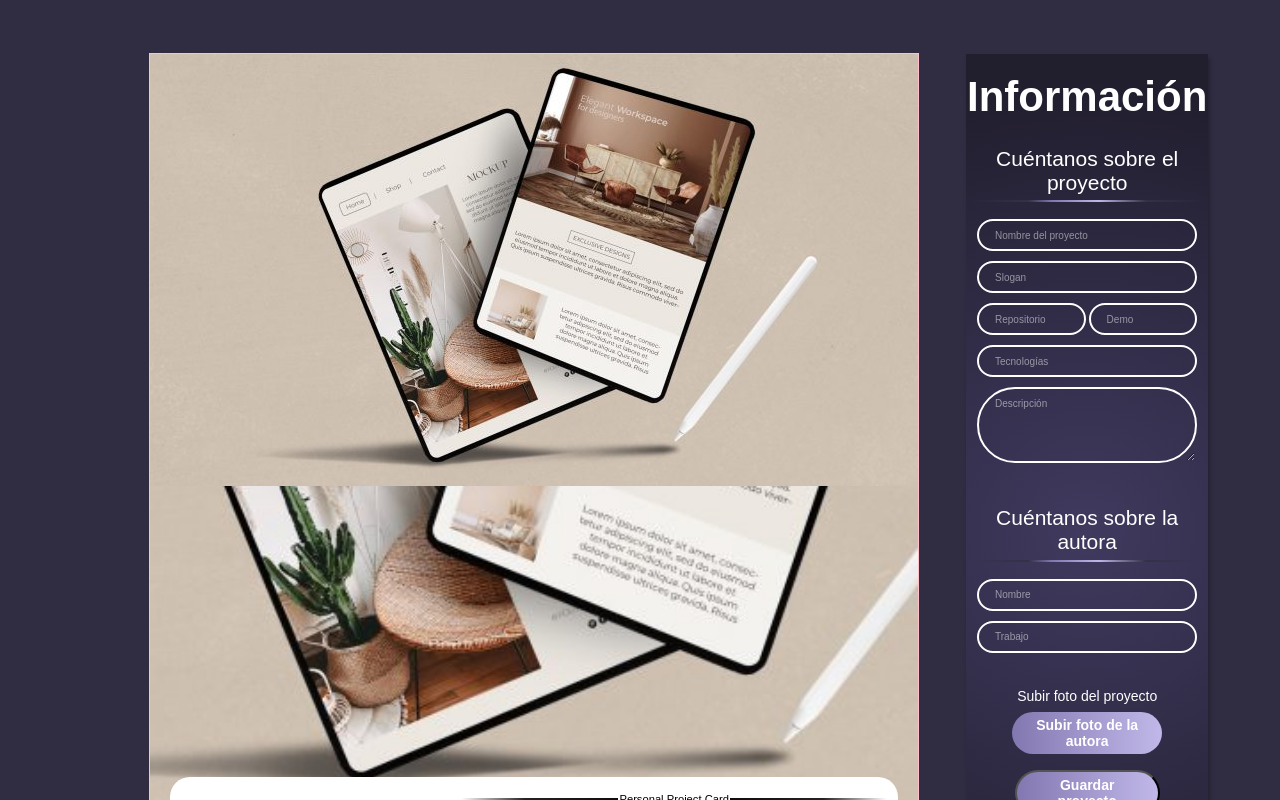
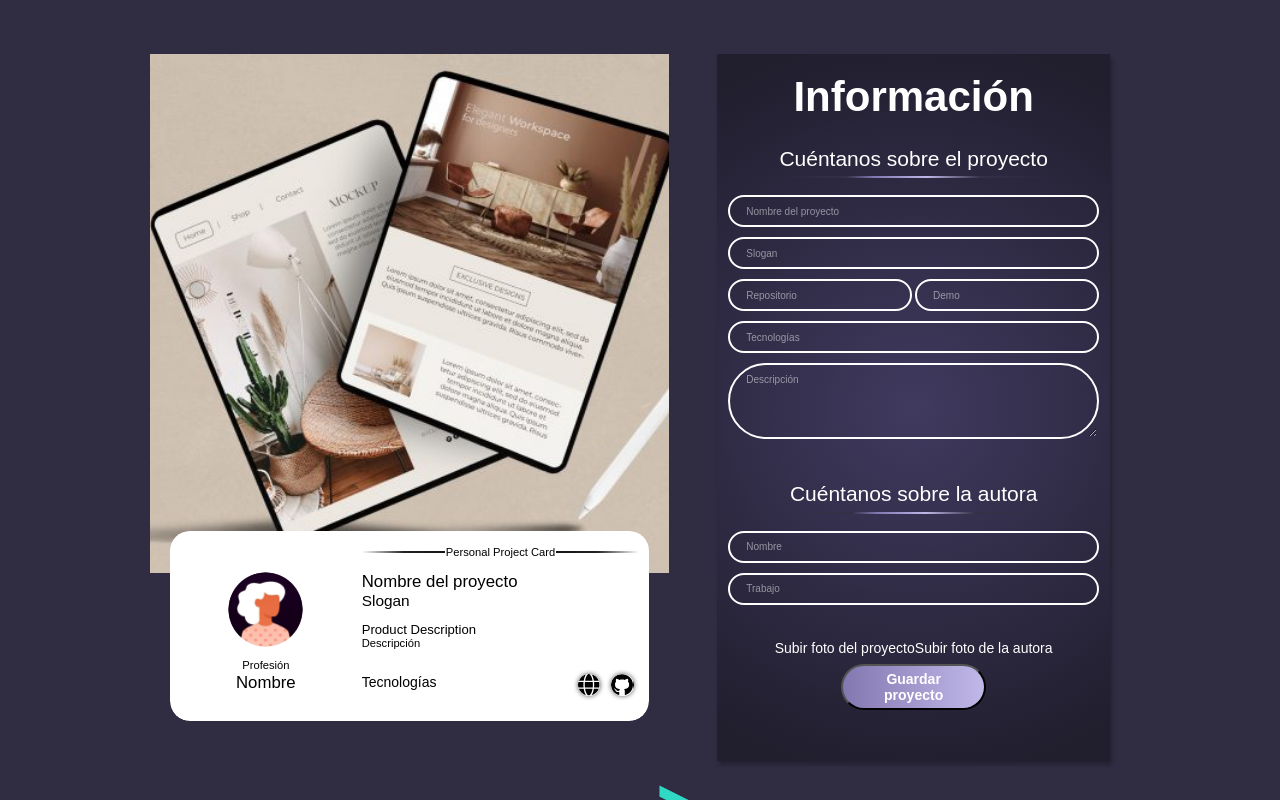
Before and after one commit to BugmaoLtd/project-promo-48-module-3-team-2, a React (Vite) app: page / in a window 1280 px wide. Shown: the part 240-1040 px from the top of the page. Built offline with nearby package versions, Linux system fonts and the light colour scheme.

Commit message:
Send data server, not working

```diff
--- a/src/components/App.jsx
+++ b/src/components/App.jsx
@@ -16,22 +16,22 @@ function App() {
   // const [job, setJob] = useState("Profesión");
 
   const [projectInfo, setProjectInfo] = useState({
-    projectName: "Nombre del proyecto",
+    name: "Nombre del proyecto",
     slogan: "Slogan",
     repo: "Repositorio",
     demo: "Demo",
-    tech: "Tecnologías",
+    technologies: ["Tecnologías"],
     desc: "Descripción",
-    name: "Nombre",
+    autor: "Nombre",
     job: "Profesión",
-    imageProject: "",
-    imageUser: "",
+    image: "",
+    photo: "",
   });
 
   const changeProjectName = (value) => {
     setProjectInfo({
       ...projectInfo,
-      projectName: value,
+      name: value,
     });
   };
   const changeSlogan = (value) => {
@@ -55,7 +55,7 @@ function App() {
   const changeTech = (value) => {
     setProjectInfo({
       ...projectInfo,
-      tech: value,
+      technologies: [value]
     });
   };
   const changeDesc = (value) => {
@@ -67,7 +67,7 @@ function App() {
   const changeName = (value) => {
     setProjectInfo({
       ...projectInfo,
-      name: value,
+      autor: value,
     });
   };
   const changeJob = (value) => {
@@ -80,16 +80,30 @@ function App() {
   const onChangeImage = (value) => {
     setProjectInfo({
       ...projectInfo,
-      imageProject: value
-    })
-  }
+      image: value,
+    });
+  };
 
   const onChangeUserImage = (value) => {
     setProjectInfo({
       ...projectInfo,
-      imageUser: value
+      photo: value,
+    });
+  };
+
+  const handleSubmitProject = () => {
+    fetch("https://dev.adalab.es/api/projectCard", {
+      method: "POST",
+      headers: {
+        "Content-type": "application/json",
+        body: JSON.stringify(projectInfo),
+      },
     })
-  }
+      .then((response) => response.json())
+      .then((data) => {
+        console.log(data);
+      });
+  };
 
   return (
     <div className="container">
@@ -117,6 +131,7 @@ function App() {
           onChangeJob={changeJob}
           onChangeImageProject={onChangeImage}
           onChangeUserImage={onChangeUserImage}
+          onSaveProject={handleSubmitProject}
         />
       </main>
       <Footer />
--- a/src/components/Form.jsx
+++ b/src/components/Form.jsx
@@ -43,6 +43,15 @@ function Form(props) {
 
   const onChangeImageProject = (avatar) => {
     props.onChangeImageProject(avatar);
+  };
+
+  const onChangeUserImage = (avatar) => {
+    props.onChangeUserImage(avatar);
+  };
+
+  const handleSaveProject = (ev) => {
+    ev.preventDefault();
+    props.onSaveProject();
   };
 
   return (
@@ -134,9 +143,16 @@ function Form(props) {
           id="image"
         /> */}
 
-        <GetAvatar updateAvatar={onChangeImageProject} text="Subir foto del proyecto" />
+        <GetAvatar
+          updateAvatar={onChangeImageProject}
+          text="Subir foto del proyecto"
+        />
+        <GetAvatar
+          updateAvatar={onChangeUserImage}
+          text="Subir foto de la autora"
+        />
 
-        <label htmlFor="photo" className="button">
+        {/* <label htmlFor="photo" className="button">
           Subir foto de la autora
         </label>
         <input
@@ -144,8 +160,10 @@ function Form(props) {
           type="file"
           name="photo"
           id="photo"
-        />
-        <button className="button--large">Guardar proyecto</button>
+        /> */}
+        <button className="button--large" onClick={handleSaveProject}>
+          Guardar proyecto
+        </button>
       </fieldset>
     </form>
   );
--- a/src/components/Preview.jsx
+++ b/src/components/Preview.jsx
@@ -1,9 +1,12 @@
-import imagebooks from "../images/ebook-example.jpg"
+import imageBooks from "../images/ebook-example.jpg";
+import avatarImg from "../images/avatar.webp";
 
 function Preview({ project }) {
   return (
     <section className="preview">
-      <div className="projectImage"><img src={project.imageProject || imagebooks}   alt="imagen del proyecto"/></div>
+      <div className="projectImage">
+        <img src={project.image || imageBooks} alt="imagen del proyecto" />
+      </div>
       <article className="card">
         <h2 className="card__projectTitle">
           <span className="card__projectTitle--text">
@@ -12,14 +15,16 @@ function Preview({ project }) {
         </h2>
 
         <div className="card__author">
-          <div className="card__authorPhoto"></div>
+          <div className="card__authorPhoto">
+            <img src={project.photo || avatarImg} alt="Imagen autora" />
+          </div>
           <p className="card__job">{project.job || "Profesión"}</p>
-          <h3 className="card__name">{project.name || "Nombre"}</h3>
+          <h3 className="card__name">{project.autor || "Nombre"}</h3>
         </div>
 
         <div className="card__project">
           <h3 className="card__name">
-            {project.projectName || "Nombre del proyecto"}
+            {project.name || "Nombre del proyecto"}
           </h3>
           <p className="card__slogan">{project.slogan || "Slogan"}</p>
           <h3 className="card__descriptionTitle">Product description</h3>
@@ -27,7 +32,7 @@ function Preview({ project }) {
 
           <div className="card__technicalInfo">
             <p className="card__technologies">
-              {project.tech || "Tecnologías"}
+              {project.technologies || "Tecnologías"}
             </p>
 
             <a
--- a/src/scss/layout/_main.scss
+++ b/src/scss/layout/_main.scss
@@ -40,11 +40,12 @@
 .preview .projectImage {
   width: 100%;
   aspect-ratio: 1 / 1;
-  outline: solid 1px pink;
 
-  background-image: url("../images/ebook-example.jpg");
-  background-position: top center;
-  background-size: cover;
+  img {
+    width: 100%;
+    height: 100%;
+    object-fit: cover;
+  }
 }
 
 .preview .card {
@@ -63,7 +64,6 @@
   border-radius: 20px;
   -webkit-backdrop-filter: blur(10px);
   backdrop-filter: blur(10px);
-  border-style: solid;
   border-width: 1px;
   border-image-source: linear-gradient(
     to bottom,
@@ -132,6 +132,13 @@
   background-position: center;
   background-size: cover;
   margin-bottom: 0.8rem;
+
+  img {
+    width: 100%;
+    height: 100%;
+    object-fit: cover;
+    border-radius: 50%;
+  }
 }
 
 .card .card__job {
```
